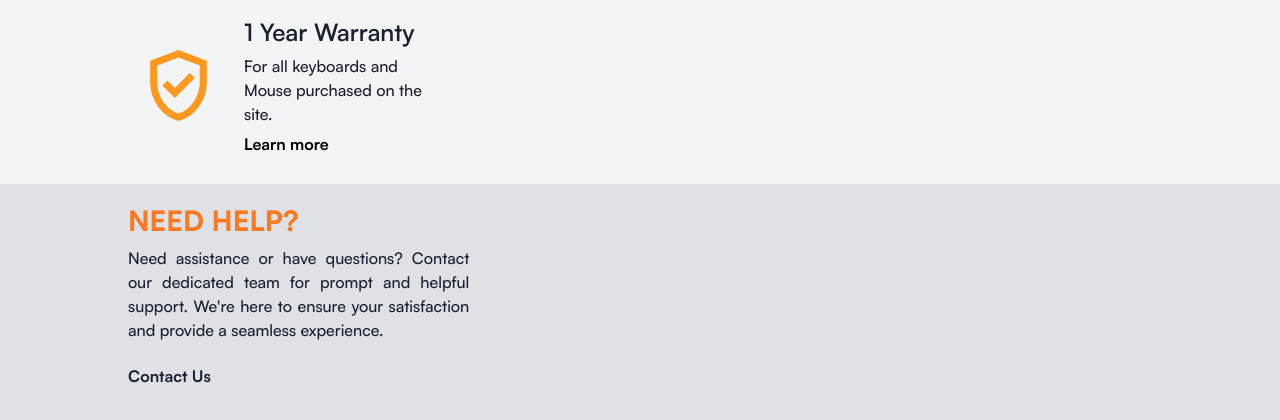
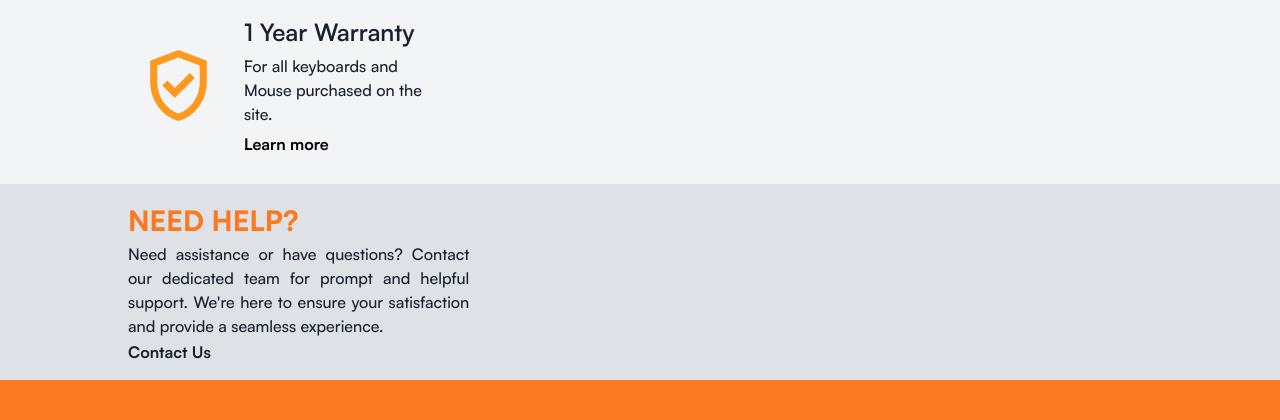
Before and after one commit to AlexisRellon/PixelPlaza, a PHP site: page / in a window 1280 px wide. Shown: the part 1036-1456 px from the top of the page. After the commit the page ends 1416 px from the top, so only its background shows below. Run offline with PHP 8.4, Linux system fonts and the light colour scheme.

Commit message:
Update index.php with improved "Need Help?" section styling and contact link width

```diff
--- a/index.php
+++ b/index.php
@@ -146,14 +146,14 @@
 
     <section class="container-fluid bg-white-200 second">
         <div class="flex justify-space-between">
-            <div class="flex flex-column flex-wrap gap-1">
+            <div class="flex flex-column flex-wrap gap-3">
                 <h3 class="color-black-500 text-uppercase font-extrabold" style="color: var(--color-primary);">
                     Need Help?
                 </h3>
                 <p class="m-0 w-33 font-medium text-justify color-black-500">
                     Need assistance or have questions? Contact our dedicated team for prompt and helpful support. We're here to ensure your satisfaction and provide a seamless experience.
                 </p>
-                <a href="" class="link font-bold" style="width: fit-content; padding: 1rem 0;">Contact Us</a>
+                <a href="" class="link font-bold" style="width: fit-content;">Contact Us</a>
             </div>
         </div>
     </section>
```
